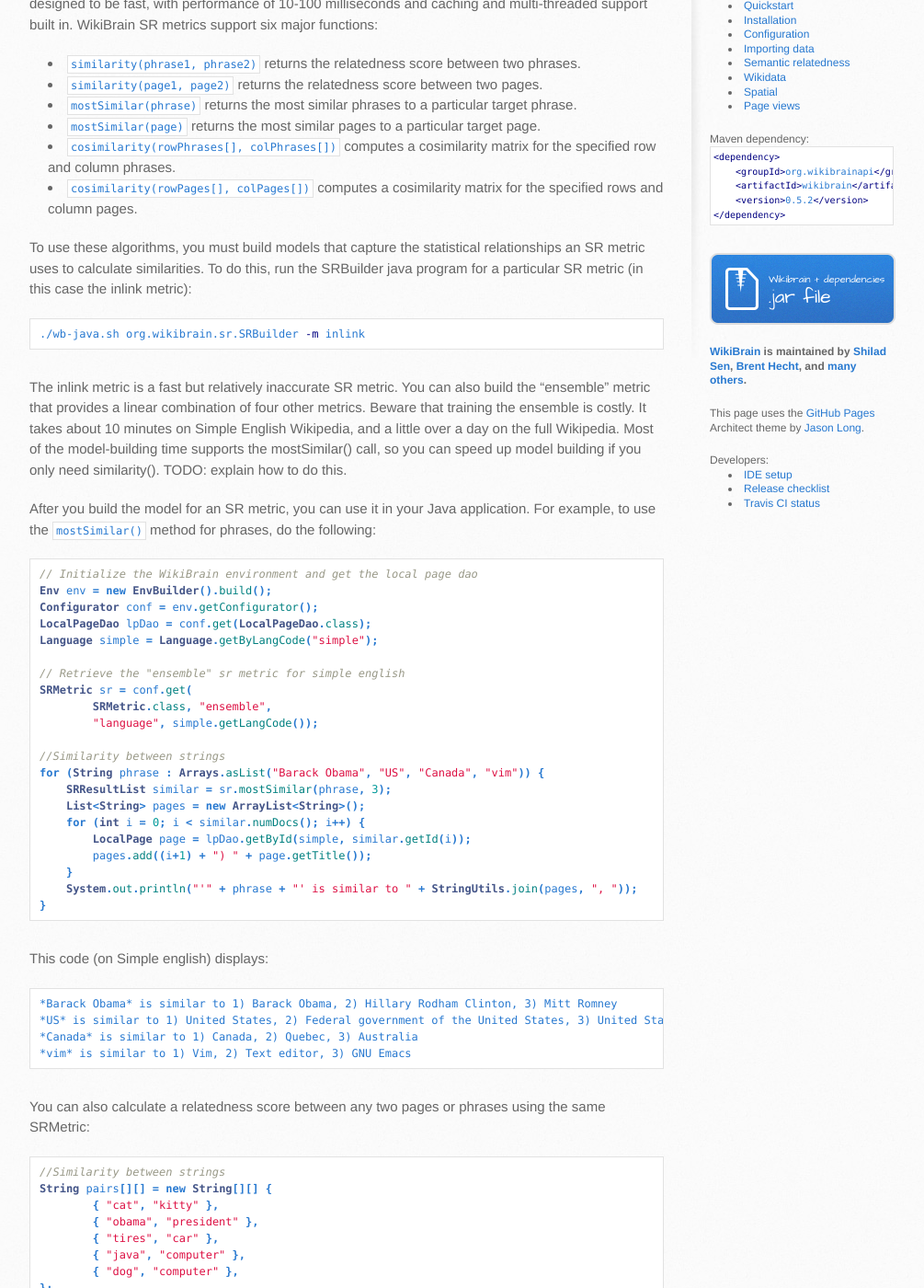
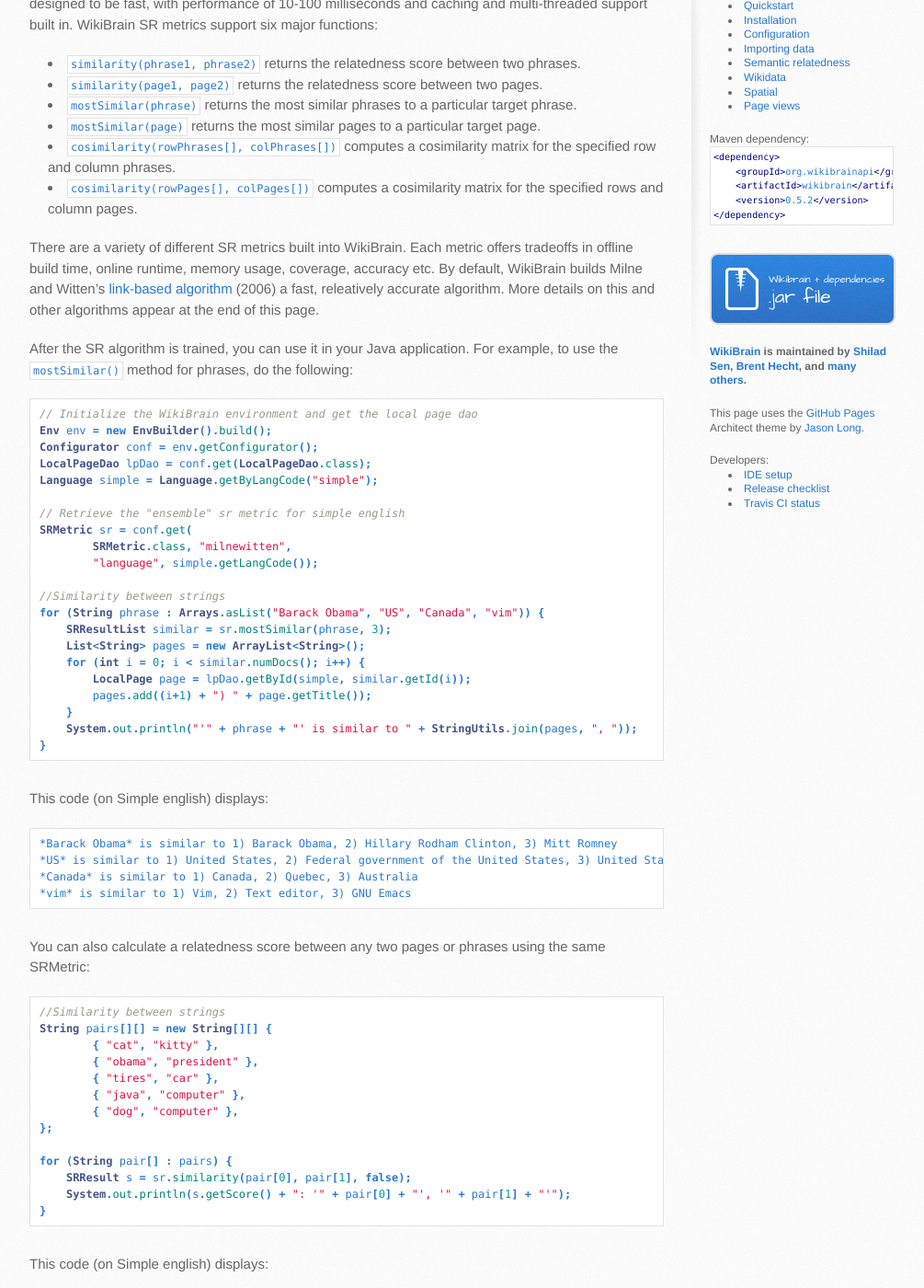
Before and after one commit to shilad/wikibrain, a Jekyll site: the page built from tutorial/sr.md, in a window 1280 px wide and 1400 px high, scrolled down 313 px. Shown: the whole window at 92% size, without its empty margins (138-1143 px from the left). Built offline with Jekyll 4.4.1, drawn with Linux system fonts in a browser that asks for light colours; nearby versions of some CDN libraries; Markdown is read by kramdown in place of the engine named in the settings; some of the changed text lies outside the part shown.

Commit message:
Update sr.md

````diff
--- a/tutorial/sr.md
+++ b/tutorial/sr.md
@@ -15,15 +15,12 @@
 * `cosimilarity(rowPhrases[], colPhrases[])` computes a cosimilarity matrix for the specified row and column phrases.
 * `cosimilarity(rowPages[], colPages[])` computes a cosimilarity matrix for the specified rows and column pages.
 
-To use these algorithms, you must *build models* that capture the statistical relationships an SR metric uses to calculate similarities. To do this, run the SRBuilder java program for a particular SR metric (in this case the *inlink* metric):
+There are a variety of different SR metrics built into WikiBrain.
+Each  metric offers tradeoffs in offline build time, online runtime, memory usage, coverage, accuracy etc.
+By default, WikiBrain builds Milne and Witten's [link-based algorithm](http://www.aaai.org/Papers/Workshops/2008/WS-08-15/WS08-15-005.pdf) (2006) a fast, releatively accurate algorithm.
+More details on this and other algorithms appear at the end of this page.
 
-```bash
-./wb-java.sh org.wikibrain.sr.SRBuilder -m inlink
-```
-
-The inlink metric is a fast but relatively inaccurate SR metric. You can also build the "ensemble" metric that provides a linear combination of four other metrics. Beware that training the ensemble is costly. It takes about 10 minutes on Simple English Wikipedia, and a little over a day on the full Wikipedia. Most of the model-building time supports the *mostSimilar()* call, so you can speed up model building if you only need *similarity()*. TODO: explain how to do this.
-
-After you build the model for an SR metric, you can use it in your Java application. For example, to use the `mostSimilar()` method for phrases, do the following:
+After the SR algorithm is trained, you can use it in your Java application. For example, to use the `mostSimilar()` method for phrases, do the following:
 
 ```java
 // Initialize the WikiBrain environment and get the local page dao
@@ -34,7 +31,7 @@
 
 // Retrieve the "ensemble" sr metric for simple english
 SRMetric sr = conf.get(
-        SRMetric.class, "ensemble",
+        SRMetric.class, "milnewitten",
         "language", simple.getLangCode());
 
 //Similarity between strings
@@ -85,3 +82,14 @@
 0.5905978329192705: 'java', 'computer'
 0.42989849626985877: 'dog', 'computer'
 ```
+
+## Other SR algorithms:
+
+
+To use these algorithms, you must *build models* that capture the statistical relationships an SR metric uses to calculate similarities. To do this, run the SRBuilder java program for a particular SR metric (in this case the *inlink* metric):
+
+```bash
+./wb-java.sh org.wikibrain.sr.SRBuilder -m inlink
+```
+
+The inlink metric is a fast but relatively inaccurate SR metric. You can also build the "ensemble" metric that provides a linear combination of four other metrics. Beware that training the ensemble is costly. It takes about 10 minutes on Simple English Wikipedia, and a little over a day on the full Wikipedia. Most of the model-building time supports the *mostSimilar()* call, so you can speed up model building if you only need *similarity()*. TODO: explain how to do this.
````
